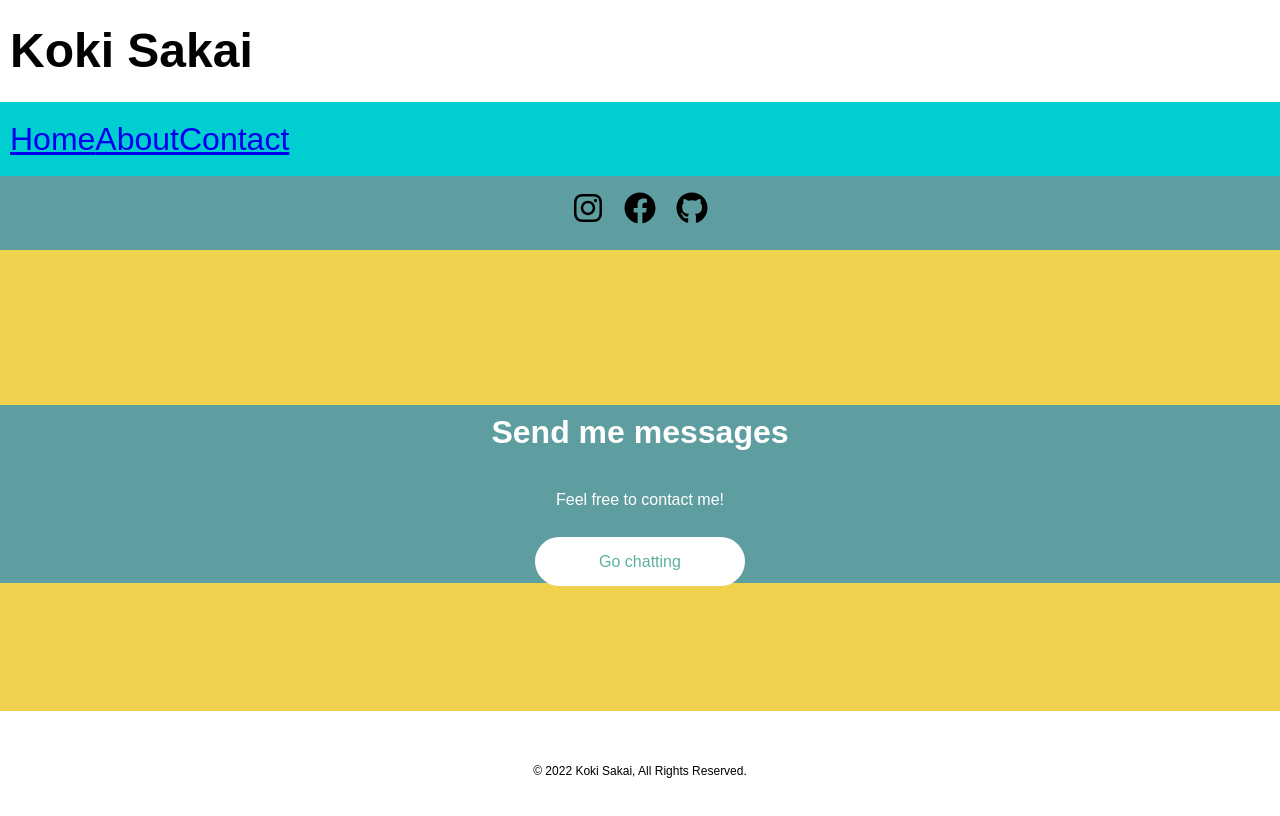
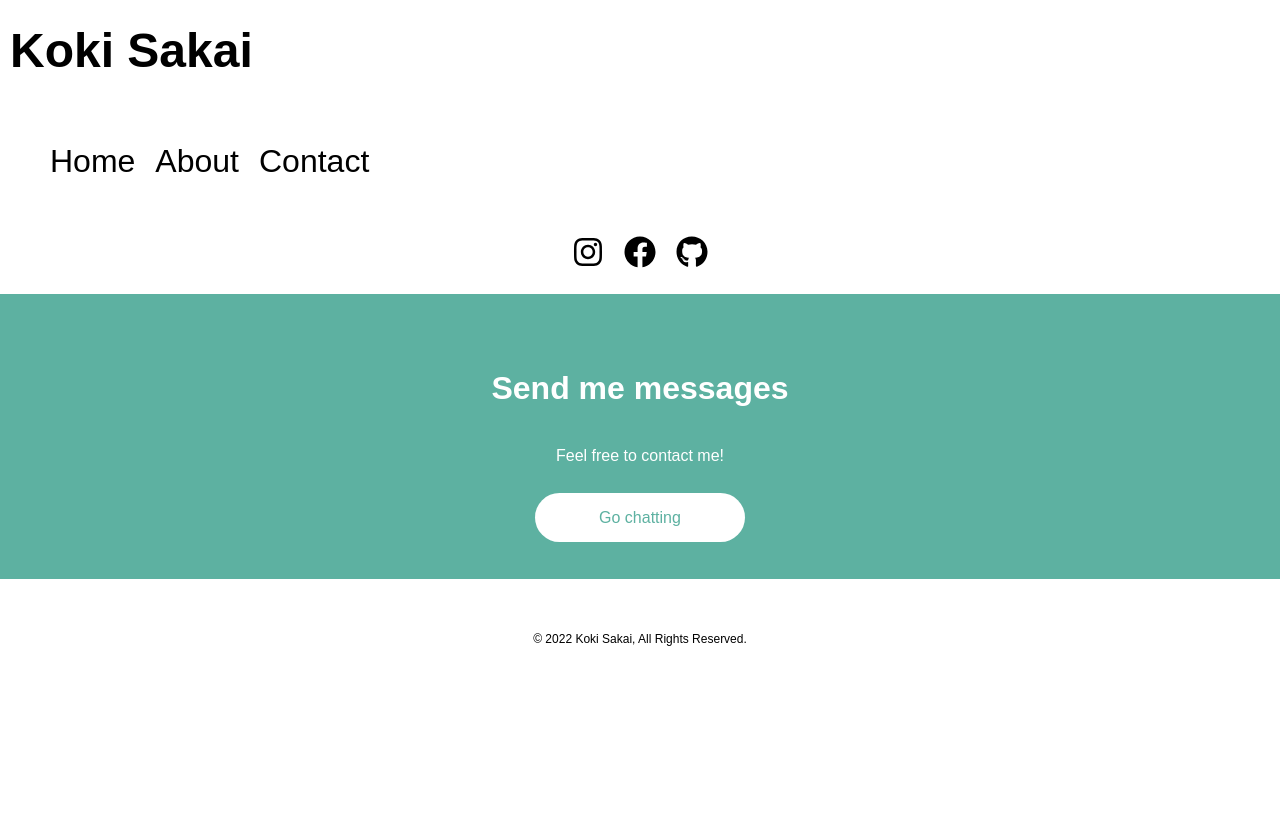
Before and after one commit to likuor/Portfolio, a React (Create React App) app: page /Contact in a window 1280 px wide. Shown: the top 816 px of the page. Built offline with nearby package versions, Linux system fonts and the light colour scheme.

Commit message:
Edited CSS navbar

```diff
--- a/src/App.css
+++ b/src/App.css
@@ -21,10 +21,6 @@ h3 {
   font-size: 16px;
 }
 
-nav {
-  background-color: darkturquoise;
-}
-
 footer {
   margin: 50px;
 }
@@ -32,6 +28,27 @@ footer {
 .whole-wrapper {
   padding: 10px;
   width: auto;
+}
+
+/* NavBar */
+
+li {
+  list-style: none;
+  display: inline-block;
+}
+
+li a {
+  padding: 0px 10px;
+}
+
+li a,
+a:visited {
+  color: inherit;
+  text-decoration: none;
+}
+
+li a:hover {
+  color: #30bfba;
 }
 
 /* Introduce */
@@ -57,7 +74,6 @@ footer {
   margin-left: auto;
   padding-left: 15px;
   padding-right: 15px;
-  background-color: cadetblue;
 }
 
 .display-table-contents {
@@ -96,12 +112,12 @@ footer {
 
 /* contact */
 #contact {
-  padding: 128px 0;
+  padding: 40px 0;
   clear: both;
 }
 
 .contact {
-  background: #f0d24f;
+  background: #5db1a1;
 }
 
 .contact-contents {
--- a/src/components/NavBar/NavBar.jsx
+++ b/src/components/NavBar/NavBar.jsx
@@ -1,14 +1,20 @@
 import React from 'react';
-import { Link } from 'react-router-dom';
+import { Link, NavLink } from 'react-router-dom';
 
 const Navbar = () => {
   return (
     <div>
-      <nav className='whole-wrapper'>
-        <Link to='/'>Home</Link>
-        <Link to='/About'>About</Link>
-        <Link to='/Contact'>Contact</Link>
-      </nav>
+      <ul>
+        <li>
+          <NavLink to='/'>Home</NavLink>
+        </li>
+        <li>
+          <NavLink to='/about'>About</NavLink>
+        </li>
+        <li>
+          <NavLink to='/contact'>Contact</NavLink>
+        </li>
+      </ul>
     </div>
   );
 };
```
